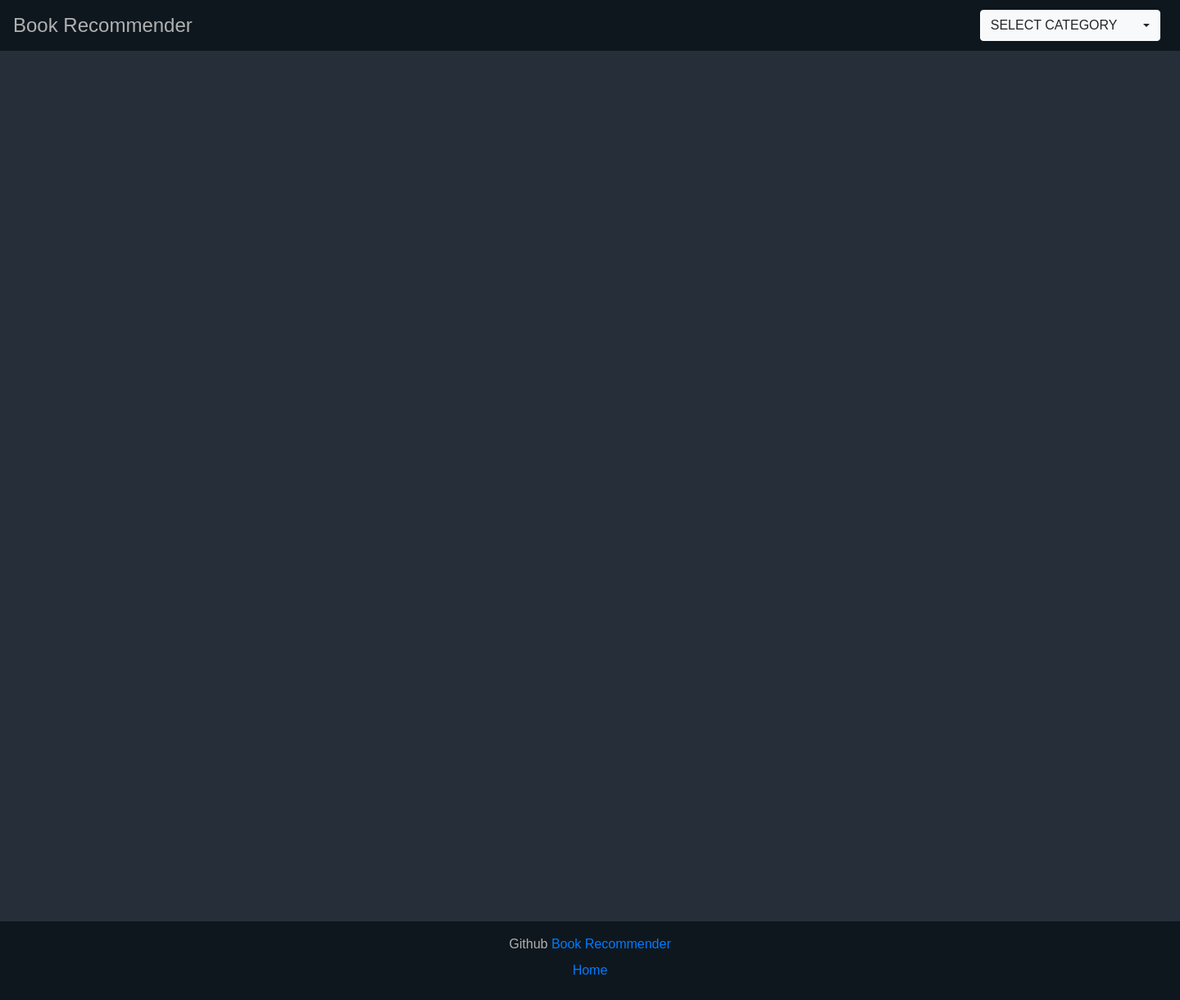
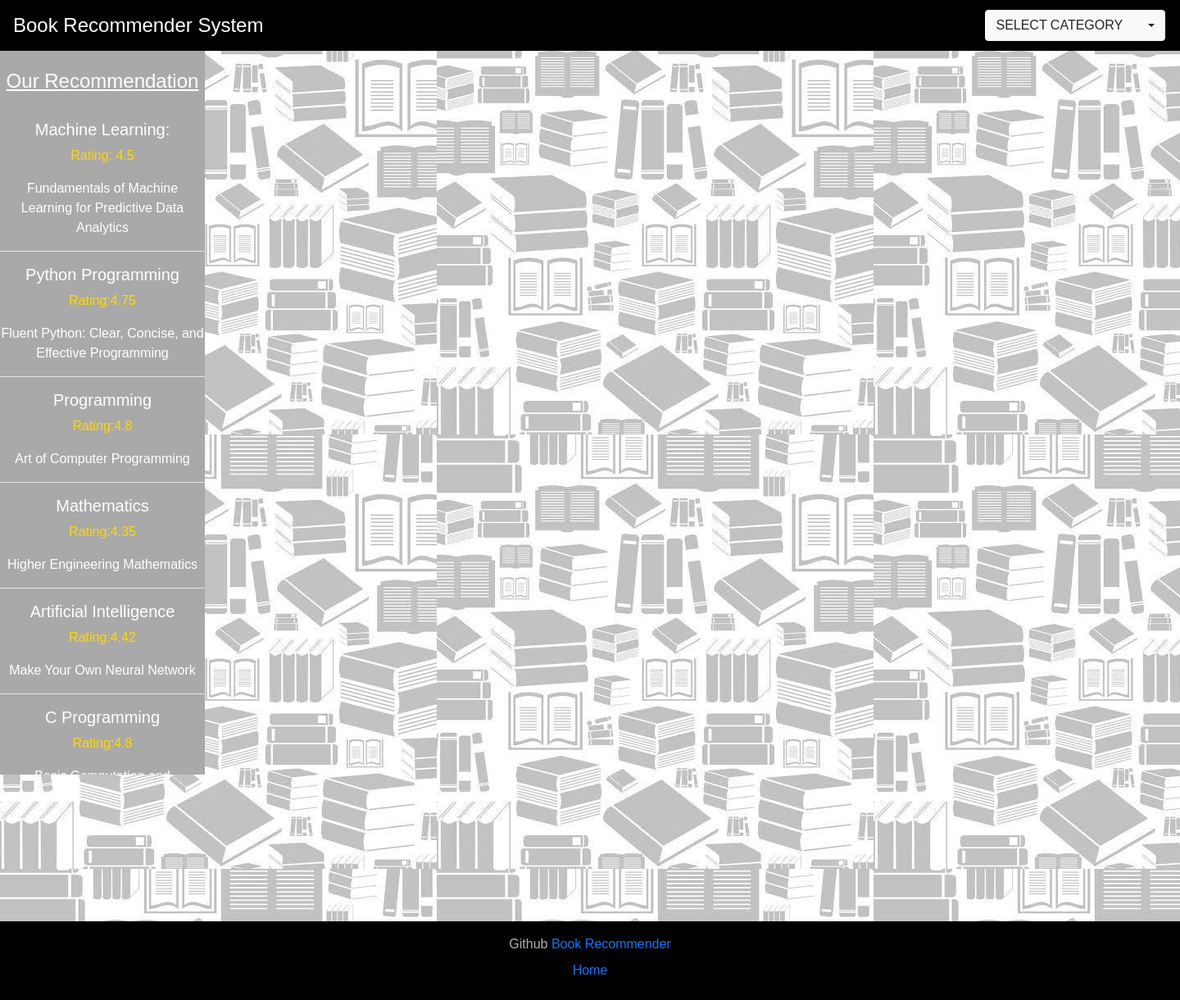
Before and after one commit to Pratik-sys/book-recommender, a Flask app: page / in a window 1440 px wide. Shown: the whole page at 82% size. Run offline with Flask 2, Linux system fonts and the light colour scheme; some libraries are stand-ins or nearby versions; some web fonts are replaced.

Commit message:
Add Sidenav and update modal
Signed-off-by: Pratik-Sys <pithore.pratik@gmail.com>

```diff
--- a/bookrecommender/static/style.css
+++ b/bookrecommender/static/style.css
@@ -1,14 +1,9 @@
 body{
     font-family: 'B612', sans-serif;
-    /* font-family: 'Roboto Condensed', sans-serif; */
-    background-color:#252E39;
-    /* background-image: url("wallpaper2you_240247.png") */
-}
-input[type='text'] {
-    font-family: 'Roboto Condensed', sans-serif;
+    background-image: url("photo_2020-10-28\ 22.19.50.jpeg");
 }
 .navbar{
-    background-color:#0F171E;
+    background-color: black;
 }
 img{
     height: 8cm;
@@ -17,21 +12,29 @@ img{
 .navbar-brand{
     font-size: 150%;
     font-family: 'B612', sans-serif;
-    filter: ;
 }
-
 .card{
-    background-color: #0F171E;
+    background-color:white;
     width: calc(25% - 20px);
-    margin-bottom: 5rem;
+    margin-bottom: 10rem;
     border-radius:5px;
     box-shadow: 0 14px 28px rgba(0,0,0,0.25), 0 10px 10px rgba(0,0,0,0.22);
 }
-
 .page-footer{
-    background-color: #0F171E;
+    background-color: black;
     position: fixed;
     left: 0;
     bottom: 0;
     right: 0;
 }
+.sidenav {
+    height: 75%;
+    width: 250px;
+    /* left: 0; */
+    top: 0;
+    position: fixed;
+    background-color:darkgrey;
+    overflow-x: hidden;
+    padding-top: 55px;
+    margin-top: 30px;
+}
--- a/bookrecommender/templates/home.html
+++ b/bookrecommender/templates/home.html
@@ -1,11 +1,115 @@
 {% extends 'base.html'%} {% block head%}
 <title>Book recommendor</title>
 {% endblock %} {%block body%}
-
+<div class="sidenav">
+  <h4 style="color: white; text-align: center;text-decoration: underline;">
+    Our Recommendation
+  </h4>
+  <br>
+  <h5 style="color: white; text-align: center;">
+    Machine Learning:
+  </h5>
+  <p style="color: gold;text-align: center;">
+    Rating: 4.5<br>
+  </p>
+  <p style="color: white; text-align: center;">
+    Fundamentals of Machine Learning for Predictive Data Analytics
+  </p>
+  <hr style="background-color: white;">
+  <h5 style="color: white; text-align: center;">
+    Python Programming
+  </h5>
+  <p style="color: gold; text-align: center;">
+    Rating:4.75
+  </p>
+  <p style="color: white;text-align: center;">
+    Fluent Python: Clear, Concise, and Effective Programming
+  </p>
+  <hr style="background-color: white;">
+  <h5 style="color: white; text-align: center;">
+    Programming
+  </h5>
+  <p style="color: gold; text-align: center;">
+    Rating:4.8
+  </p>
+  <p style="color: white;text-align: center;">
+    Art of Computer Programming
+  </p>
+  <hr style="background-color: white;">
+  <h5 style="color: white; text-align: center;">
+    Mathematics
+  </h5>
+  <p style="color: gold; text-align: center;">
+    Rating:4.35
+  </p>
+  <p style="color: white; text-align: center;">
+    Higher Engineering Mathematics
+  </p>
+  <hr style="background-color: white;">
+  <h5 style="color: white; text-align: center;">
+    Artificial Intelligence
+  </h5>
+  <p style="color: gold; text-align: center;">
+    Rating:4.42
+  </p>
+  <p style="color: white; text-align: center;">
+    Make Your Own Neural Network
+  </p>
+  <hr style="background-color: white;">
+  <h5 style="color: white; text-align: center;">
+    C Programming
+  </h5>
+  <p style="color: gold; text-align: center;">
+    Rating:4.8
+  </p>
+  <p style="color: white; text-align: center;">
+    Basic Computation and Programming with C
+  </p>
+  <hr style="background-color: white;">
+  <h5 style="color: white; text-align: center;">
+    C++ Programming
+  </h5>
+  <p style="color: gold; text-align: center;">
+    Rating:4.02
+  </p>
+  <p style="color: white; text-align: center;">
+    Programming: C ++ Programming: Programming Language for Beginners: Learn in A Day!
+  </p>
+  <hr style="background-color: white;">
+  <h5 style="color: white; text-align: center;">
+    Image Processing
+  </h5>
+  <p style="color: gold; text-align: center;">
+    Rating:4.92
+  </p>
+  <p style="color: white; text-align: center;">
+    Handbook of Image and Video Processing
+  </p>
+  <hr style="background-color: white;">
+  <h5 style="color: white; text-align: center;">
+    VLSI
+  </h5>
+  <p style="color: gold; text-align: center;">
+    Rating:4.9
+  </p>
+  <p style="color: white; text-align: center;">
+    Digital VLSI Design
+  </p>
+  <hr style="background-color: white;">
+  <h5 style="color: white; text-align: center;">
+   Java Programming
+  </h5>
+  <p style="color: gold; text-align: center;">
+    Rating:4.5
+  </p>
+  <p style="color: white; text-align: center;">
+    Java All-in-One for Dummies
+  </p>
+</div>
 <nav class="navbar navbar-expand-lg">
-  <a class="navbar-brand" href="{{url_for('home')}}" style="color:#B1B1B1;">Book Recommender</a>
+  <a class="navbar-brand" href="{{url_for('home')}}" style="color:white;">Book Recommender System</a>
   <form method="POST" action="">
-    <div class="row" style="padding-left: 60rem;">
+    <div class="row" style="padding-left:55rem;">
     <select class="selectpicker" id="catdrop" name="catdrop" onchange="this.form.submit()">
       <option>SELECT CATEGORY</option>
       <option>Machine Learning</option>
@@ -22,12 +126,13 @@
   </div>
   </form>
 </nav>
-<div class="container-lg" style="margin-top: 30px">
+
+<div class="container-lg mr-1 " style="margin-top: 30px;">
   <div class=col>
   <div class="row">
     {%for row in row_data%}
     <div class="modal fade" id="exampleModal{{loop.index}}" tabindex="-1" aria-labelledby="exampleModalLabel" aria-hidden="true">
-      <div class="modal-dialog">
+      <div class="modal-dialog modal-lg">
         <div class="modal-content">
           <div class="modal-header">
             <h5 class="modal-title">{{row[2]}}</h5>
@@ -37,25 +142,34 @@
           </div>
           <div class="modal-body">
             {{row[5]}}
+            <hr>
+            <p>Publisher:
+              {{row[8]}}
+            </p>
+            <hr>
+            <p>Date:
+              {{row[6]}}
+            </p>
           </div>
+
         </div>
       </div>
     </div>
     <div class="card mx-auto text-center">
       <img src="{{row[1]}}" class="card-img-top" alt="#" data-toggle="modal" data-target="#exampleModal{{loop.index}}">
       <div class="card-body" >
-        <h5 class="card-title" style="color: white; font-size: medium;">{{row[2]}}</h5>
+        <h5 class="card-title" style=" font-size: medium;">{{row[2]}}</h5>
       </div>
       <ul class="list-group list-group-flush">
-        <li class="list-group-item" style="background-color: #0F171E; color: white;">Rating:{{row[4]}}</li>
+        <li class="list-group-item" style="background-color: white; ">Rating:{{row[4]}}</li>
       </ul>
       <div class="card-body">
-        <a href="{{row[9]}}" class="btn btn-primary">Buy Here</a>
+        <a href="{{row[9]}}" class="btn btn-outline-danger">Buy Here</a>
       </div>
     </div>
-
     {%endfor%}
   </div>
 </div>
 </div>
+
 {% endblock %}
```
